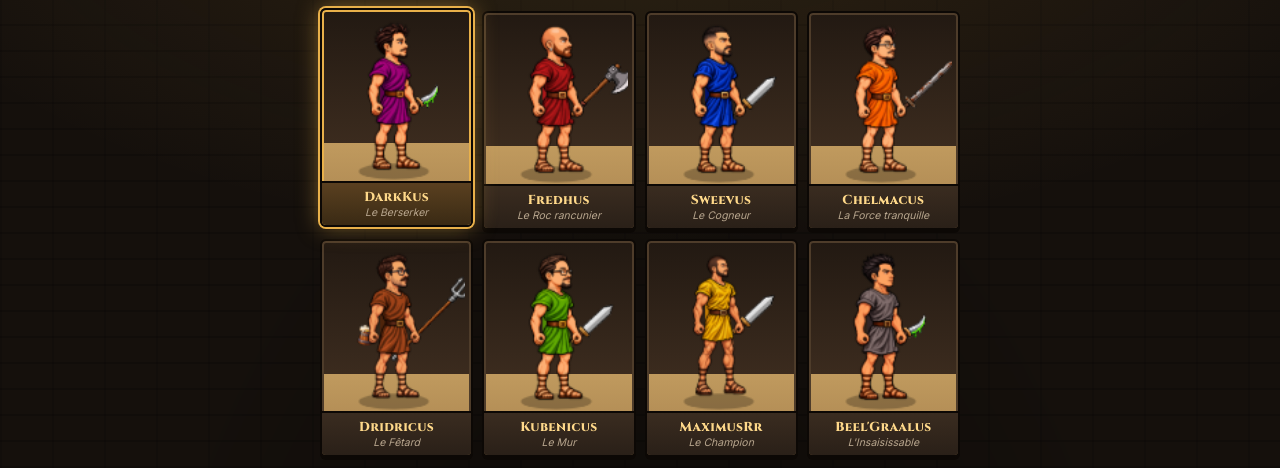
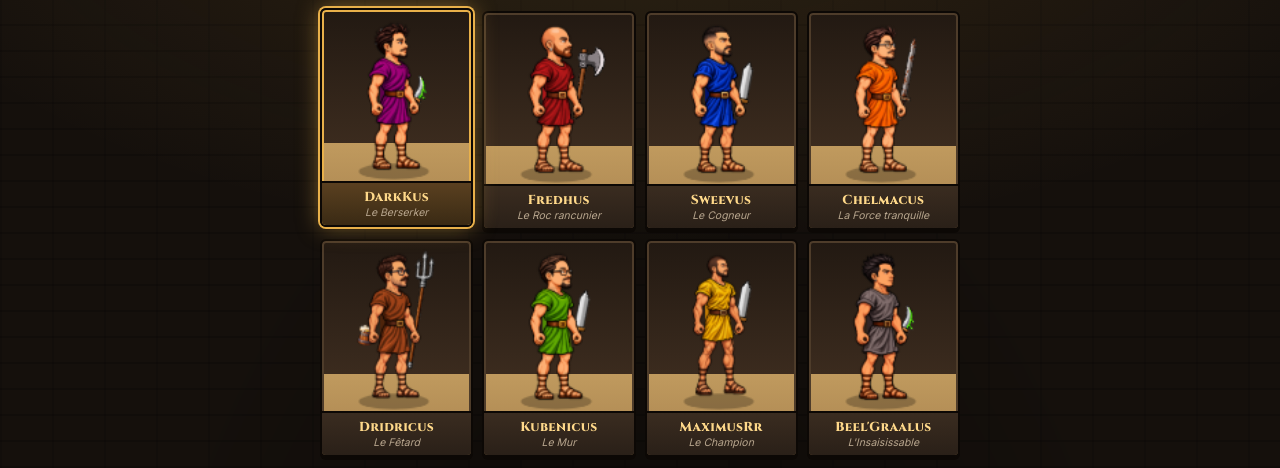
Before and after one commit to KevinF29/monkey-arena, a plain HTML site: page index.html in a window 1280 px wide. Shown: the part 143-611 px from the top of the page. Drawn offline with Linux system fonts and the light colour scheme.

Commit message:
Armes redressées dans le poing fermé (WOFF) : le manche traverse le poing à la verticale
Co-Authored-By: Claude Opus 5.5 <noreply@anthropic.com>
Claude-Session: https://claude.ai/code/session_01KAPrrVq5fSLyxcSHdi6H6B

```diff
--- a/index.html
+++ b/index.html
@@ -1189,6 +1189,8 @@ function drawSpriteGlad(c, x, y, dir, L, st={}){
   const PIV = S.rig.piv, FI = S.rig.fist && FISTS[L.sprite];
   const HD = FI ? [FI.f[0]-SPR_AX, FI.f[1]-SPR_AY] : S.rig.hand;
   // décalage de la main arrière de ce perso par rapport à la référence de WEAR
+  // poing dessiné autour d'un manche vertical : on redresse l'arme (images à 45°) pour qu'elle traverse le trou du poing
+  const WOFF = FI ? -0.62 : 0;
   const BD = FI ? [FI.b[0]-SPR_AX-FIST_B0[0], FI.b[1]-SPR_AY-FIST_B0[1]] : [0,0];
   // les adversaires dessinés portent déjà leur tenue : seuls l'arme, le bouclier et le filet s'ajoutent
   if(S.rig === RIG_ENEMY) L = Object.assign({}, L, {helmet:0, chest:0, cuir:0, greaves:0, manica:0, galerus:0, lion:0, emperor:0, chope:0});
@@ -1225,7 +1227,7 @@ function drawSpriteGlad(c, x, y, dir, L, st={}){
   // arme : les armes d'hast passent derrière le corps, la main reste devant
   const polearm = ['trident','lance','pilum'].includes(L.weapon);
   const weapon = ()=>{
-    c.save(); c.translate(HD[0],HD[1]); c.rotate(P.wpn);
+    c.save(); c.translate(HD[0],HD[1]); c.rotate(P.wpn + WOFF);
     c.imageSmoothingEnabled = false; blitPix(c, G.weapon, WPN_BOX, flash); c.imageSmoothingEnabled = true;
     drawWeaponImg(c, L.weapon||'gladius', flash);
     c.restore();
@@ -1273,7 +1275,7 @@ function drawSpriteGlad(c, x, y, dir, L, st={}){
     if(d.len){ const sc = d.len/Math.hypot(iw, ih); tip = [(1-d.t)*iw*sc, -(1-d.t)*ih*sc]; }
     else { const sc = d.w/iw; tip = [(1-d.gx)*iw*sc, -d.gy*ih*sc]; }
     const rot = ([x,y], a) => [x*Math.cos(a) - y*Math.sin(a), x*Math.sin(a) + y*Math.cos(a)];
-    const hand = [HD[0]-PIV.armF[0], HD[1]-PIV.armF[1]], wt = rot(tip, P.wpn);
+    const hand = [HD[0]-PIV.armF[0], HD[1]-PIV.armF[1]], wt = rot(tip, P.wpn + WOFF);
     // point de la lame (fraction f entre la main et la pointe) quand le bras est à l'angle a
     const at = (a, f) => rot([hand[0] + wt[0]*f, hand[1] + wt[1]*f], a);
     c.save(); c.translate(PIV.armF[0], PIV.armF[1]);
```
Also changed, not shown: 1 other file.
